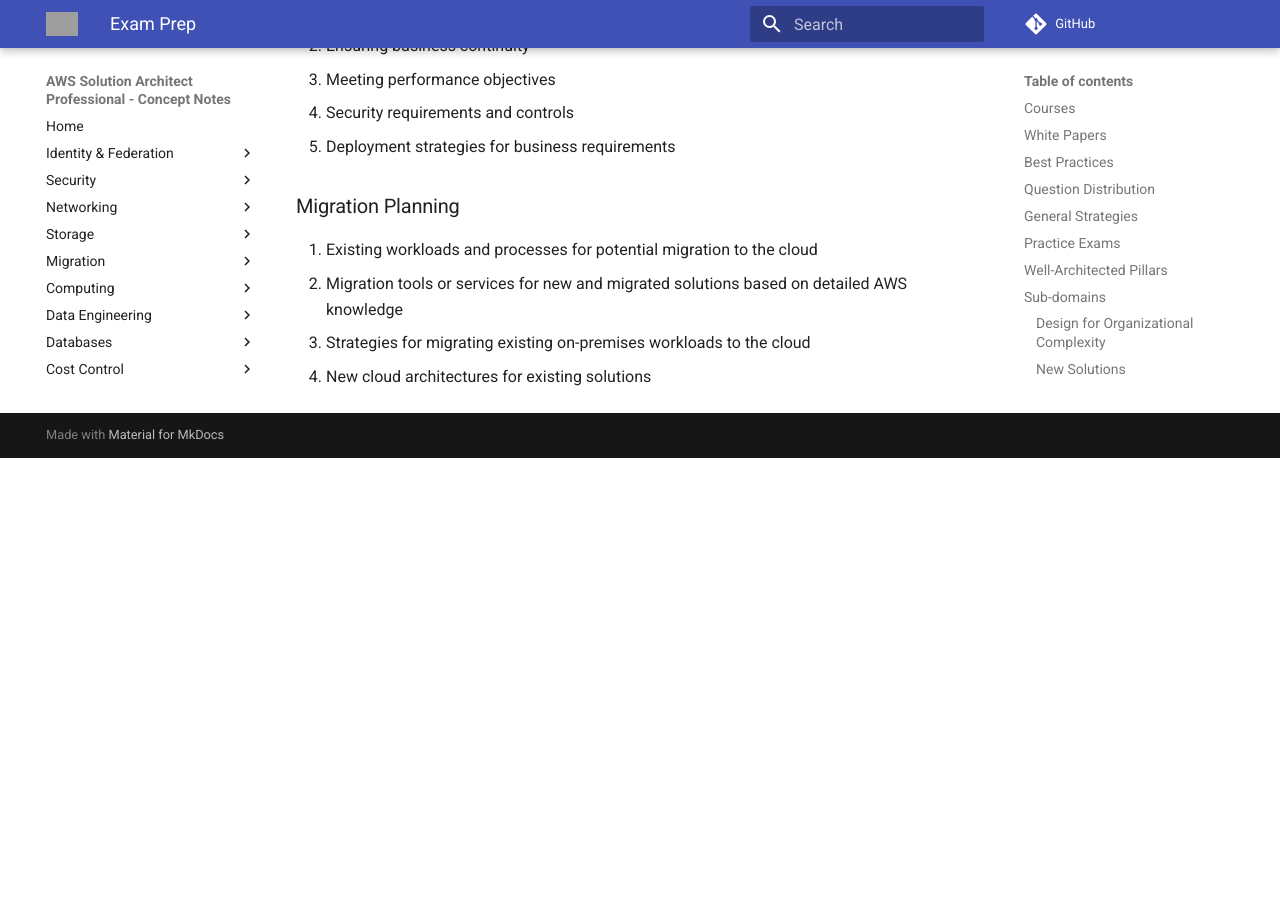
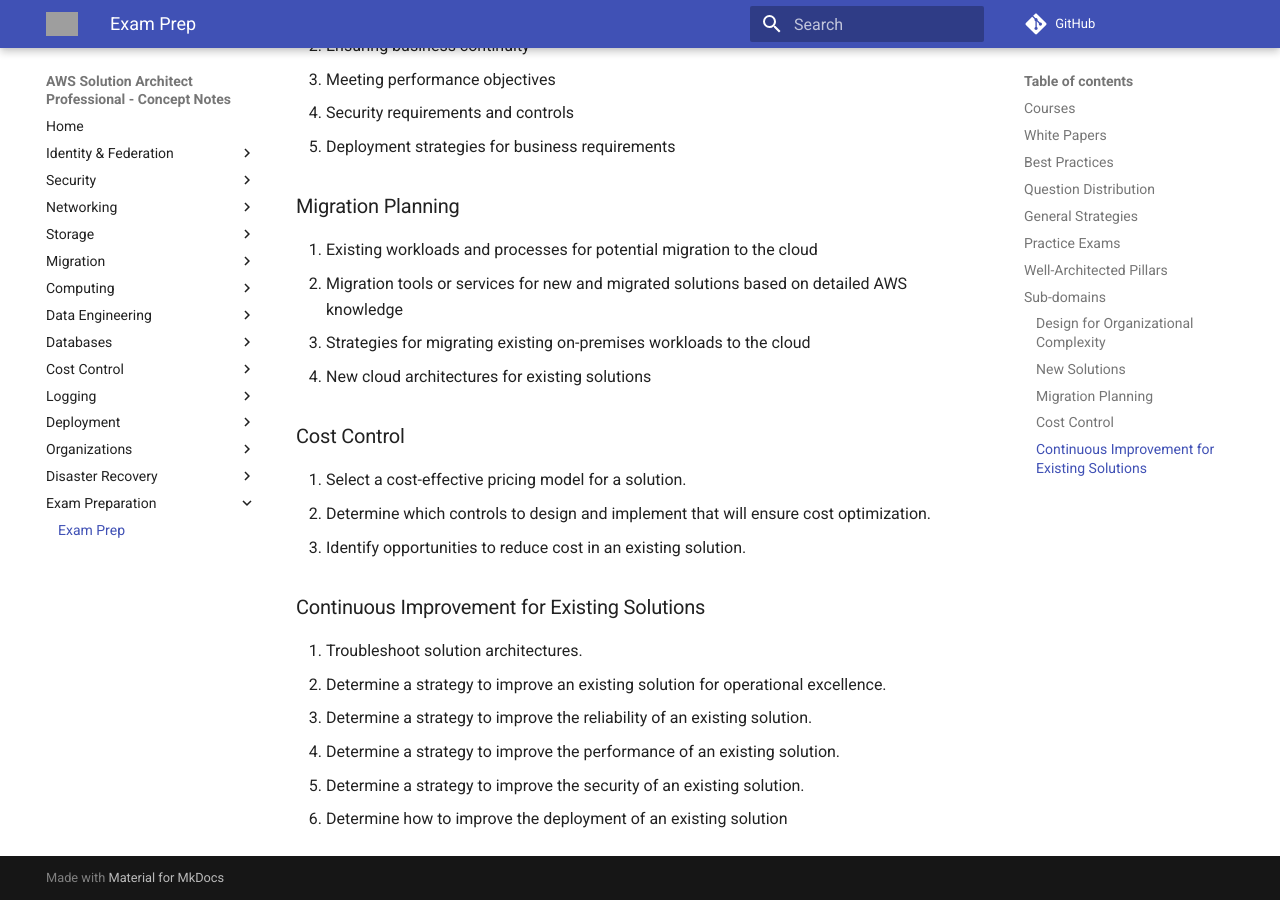
Before and after one commit to jeyabalajis/aws-certified-sa-pro-notes, an MkDocs documentation site: the page built from docs/exam_prep/exam_prep.md, in a window 1280 px wide and 900 px high, scrolled down 2330 px. Built offline with MkDocs 1.6.1 and Material for MkDocs 9.7.7, drawn with Linux system fonts in a browser that asks for light colours; comment, search, counter and statistics services are not loaded; before the commit the page ends 2788 px from its top, so only the background shows below that; grey boxes are pictures that could not be loaded.

Commit message:
added exam topics

```diff
--- a/docs/exam_prep/exam_prep.md
+++ b/docs/exam_prep/exam_prep.md
@@ -71,3 +71,16 @@
 2. Migration tools or services for new and migrated solutions based on detailed AWS knowledge
 3. Strategies for migrating existing on-premises workloads to the cloud
 4. New cloud architectures for existing solutions
+
+### Cost Control
+1. Select a cost-effective pricing model for a solution.
+2. Determine which controls to design and implement that will ensure cost optimization.
+3. Identify opportunities to reduce cost in an existing solution.
+
+### Continuous Improvement for Existing Solutions
+1. Troubleshoot solution architectures.
+2. Determine a strategy to improve an existing solution for operational excellence.
+3. Determine a strategy to improve the reliability of an existing solution.
+4. Determine a strategy to improve the performance of an existing solution.
+5. Determine a strategy to improve the security of an existing solution.
+6. Determine how to improve the deployment of an existing solution
```
